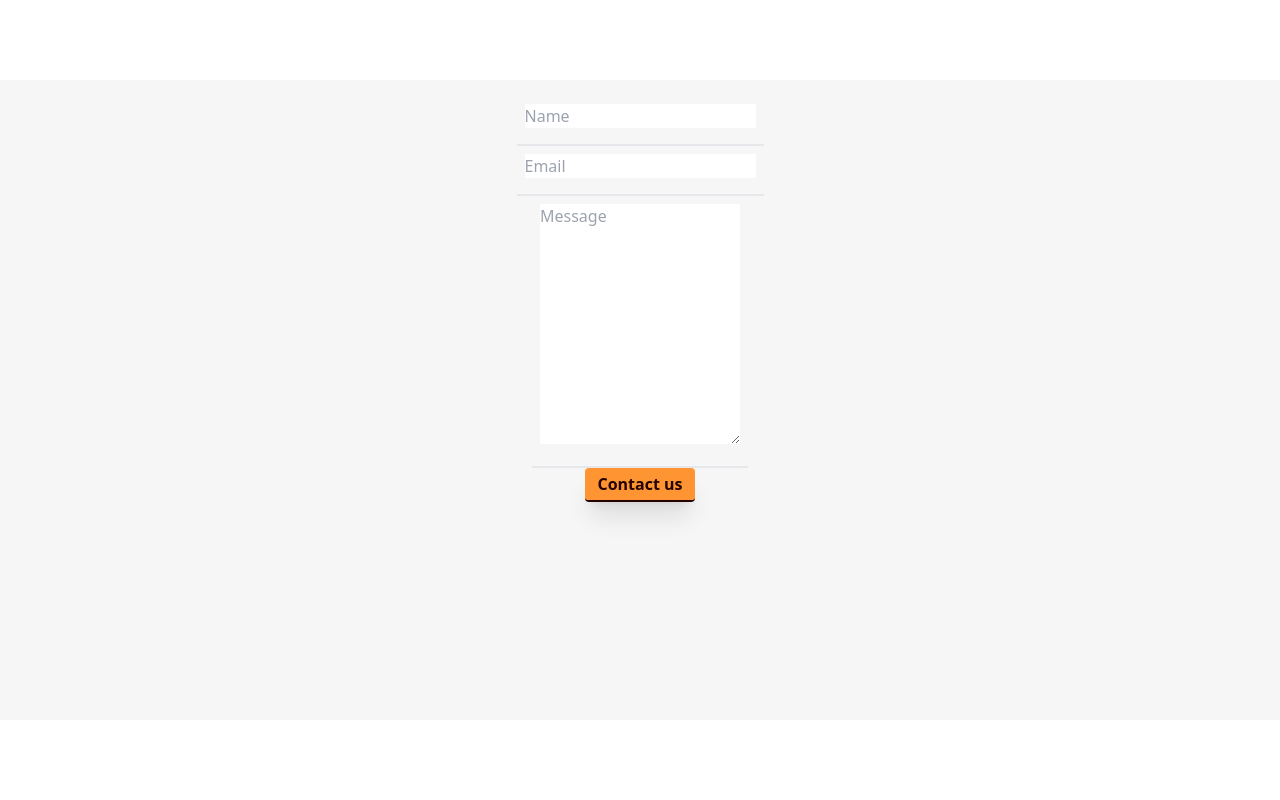
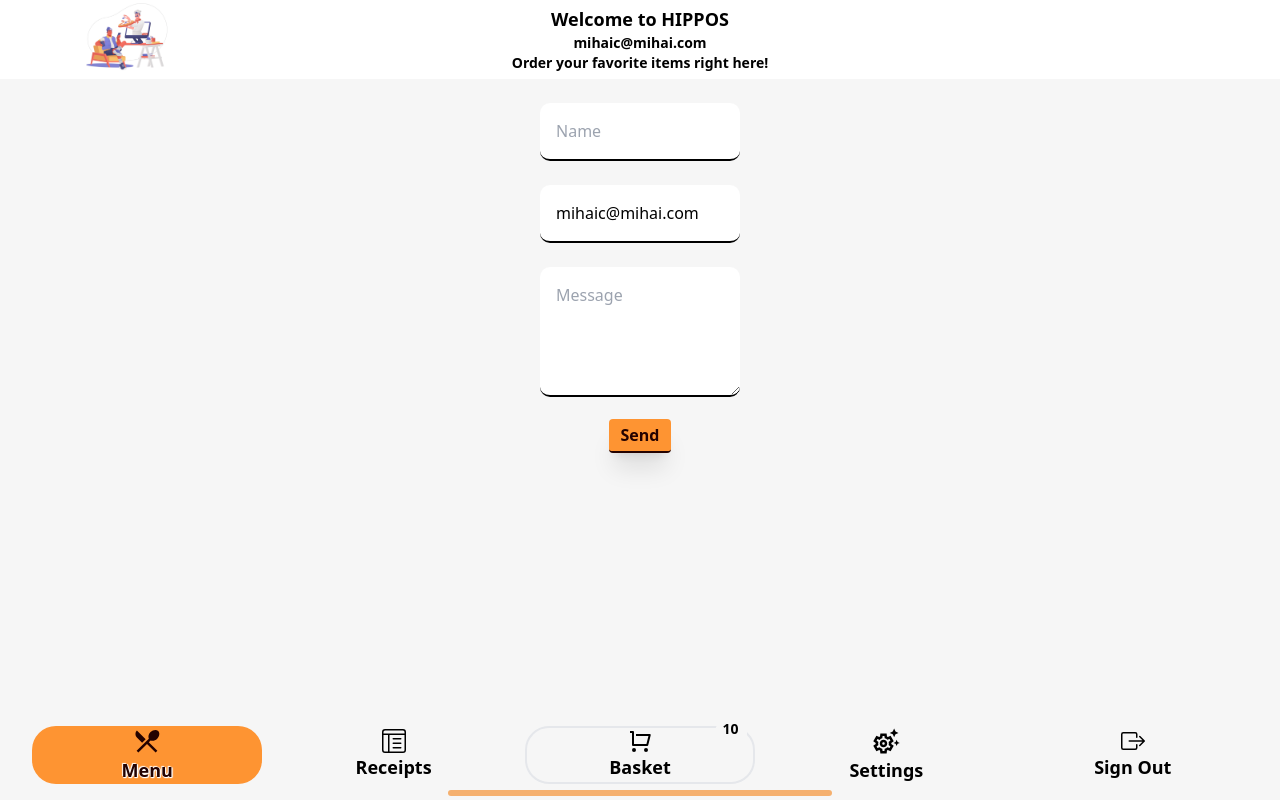
Before and after one commit to mihaicc30/HIPPOSv2, a React (Vite) app: page /Contact in a window 1280 px wide. Built offline with nearby package versions, Linux system fonts and the light colour scheme.

Commit message:
contact form update

```diff
--- a/src/App.jsx
+++ b/src/App.jsx
@@ -869,7 +869,7 @@ const App = () => {
 	const [searchValue, setSearchValue] = useState("");
 
 	// to set up later on
-	const [user, setUser] = useState(null);
+	const [user, setUser] = useState("mihaic@mihai.com");
 
 	// to grab from db later on
 	const [receipts, setReceipts] = useState([
--- a/src/comp/basket/Basket.jsx
+++ b/src/comp/basket/Basket.jsx
@@ -1,5 +1,6 @@
 import React, { useEffect, useState } from "react";
 import "./Basket.css";
+import { isConsecutive, calculateTotalPrice } from "../../utils/BasketUtils";
 
 const Basket = ({ menuitems, basketItems, setBasketItems }) => {
 	const [computedBasket, setComputedBasket] = useState([]);
@@ -32,41 +33,20 @@ const Basket = ({ menuitems, basketItems, setBasketItems }) => {
 		setTotalPrice(totalPrice);
 	}, [computedBasket]);
 
-	const calculateTotalPrice = (basketItems) => {
-		const totalPrice = basketItems.reduce(
-			(total, item) => total + parseFloat(item.price * item.qty),
-			0,
-		);
-		return totalPrice.toFixed(2);
-	};
-
-	const isConsecutive = (arr) => {
-		const sortedArr = arr.sort((a, b) => a - b); // Sort the array in ascending order
-		for (let i = 0; i < sortedArr.length - 1; i++) {
-			if (sortedArr[i] + 1 !== sortedArr[i + 1]) {
-				return false; // Numbers are not consecutive
-			}
-		}
-		return true; // Numbers are consecutive
-	};
-
 	const checkIfCoursesNeedRefactoring = () => {
 		const uniqueCourses = [...new Set(basketItems.map((item) => item.course))];
-		console.log("🚀 ~ file: Basket.jsx:55 ~ checkIfCoursesNeedRefactoring ~ uniqueCourses:", uniqueCourses)
-		if (!uniqueCourses) return;
+		if (!uniqueCourses || uniqueCourses == 0) return;
 		const areCoursesConsecutive = isConsecutive(uniqueCourses);
 		if (!uniqueCourses.includes(1) || !areCoursesConsecutive) {
 			console.log("Basket needs refactoring.");
 			const updatedBasketItems = basketItems.map((item) => {
-				console.log(item, item.course);
 				const newCourse =
 					item.course > 1 && !uniqueCourses.includes(item.course - 1)
 						? item.course - 1
 						: item.course;
 				return {
 					...item,
-					// course: newCourse > 1 ? newCourse : 1,
-					course: newCourse > 1 ? newCourse : item.course == 0 ? 0 : 1
+					course: newCourse > 1 ? newCourse : item.course == 0 ? 0 : 1,
 				};
 			});
 			setBasketItems(updatedBasketItems);
@@ -140,7 +120,7 @@ const Basket = ({ menuitems, basketItems, setBasketItems }) => {
 		}
 	};
 
-	const getUniqueCourses = () => {
+	const getUniqueCourses = (basket) => {
 		const uniqueCourses = basketItems.reduce((courses, item) => {
 			if (!courses.includes(item.course)) {
 				courses.push(item.course);
@@ -155,10 +135,6 @@ const Basket = ({ menuitems, basketItems, setBasketItems }) => {
 		console.log(itemz, e);
 		const updatedBasketItems = basketItems.map((item) => {
 			if (item.item === itemz) {
-				console.log(
-					"🚀 ~ file: Basket.jsx:154 ~ updatedBasketItems ~ item:",
-					item,
-				);
 				return {
 					...item,
 					course: parseInt(e),
@@ -166,11 +142,6 @@ const Basket = ({ menuitems, basketItems, setBasketItems }) => {
 			}
 			return item;
 		});
-		console.log(
-			"🚀 ~ file: Basket.jsx:163 ~ updatedBasketItems ~ updatedBasketItems:",
-			updatedBasketItems,
-		);
-
 		setBasketItems(updatedBasketItems);
 	};
 
@@ -180,7 +151,7 @@ const Basket = ({ menuitems, basketItems, setBasketItems }) => {
 				<p>The White Lion</p>
 				<p>Table: 6</p>
 			</div>
-			<div className="products flex flex-col gap-4 px-4 my-4  overflow-auto">
+			<div className="products flex flex-col gap-4 px-4 grow overflow-auto">
 				{getUniqueCourses().includes(0) && <p className="border-b-8">Drinks</p>}
 				{computedBasket.map((item, index) => {
 					if (item.course === 0) {
@@ -315,12 +286,12 @@ const Basket = ({ menuitems, basketItems, setBasketItems }) => {
 				})}
 			</div>
 
-			<p className="text-3xl text-center my-4 pt-4 border-t-2">
+			<p className="text-3xl text-center pt-4 border-t-2">
 				TOTAL £{totalPrice}
 			</p>
 			<button
 				disabled={parseFloat(totalPrice) <= 0}
-				className="bg-[--c1] rounded px-3 text-center py-3 my-4 mx-4 font-bold border-b-2 border-b-[--c2] text-[--c2] relative inline-block shadow-xl active:shadow-black active:shadow-inner disabled:bg-[#cecdcd] disabled:text-[#ffffff] disabled:active:shadow-none">
+				className="bg-[--c1] rounded px-3 text-center py-3 mx-4 font-bold border-b-2 border-b-[--c2] text-[--c2] relative inline-block shadow-xl active:shadow-black active:shadow-inner disabled:bg-[#cecdcd] disabled:text-[#ffffff] disabled:active:shadow-none">
 				Payment
 			</button>
 		</div>
--- a/src/comp/settings/Contact.jsx
+++ b/src/comp/settings/Contact.jsx
@@ -1,21 +1,120 @@
-import React from "react";
+import React, { useState } from "react";
+import { useNavigate } from "react-router-dom";
 
-const Contact = () => {
+const Contact = ({ user }) => {
+	const nav = useNavigate()
+	const [err, setErr] = useState({
+		name: "",
+		email: "",
+		message: "",
+	});
+	const handleSend = (e) => {
+		e.preventDefault();
+		let submit = true;
+
+		const name = e.target.name.value;
+		const email = e.target.email.value;
+		const message = e.target.message.value;
+		const emailPattern = /^[a-z0-9._%+-]+@[a-z0-9.-]+\.[a-z]{2,8}$/;
+
+		if (!email || email.length < 5) {
+			submit = false;
+			setErr((prevErr) => ({
+				...prevErr,
+				email: "Please enter email.",
+			}));
+		} else if (!emailPattern.test(email)) {
+			submit = false;
+			setErr((prevErr) => ({
+				...prevErr,
+				email: "Email is not valid.",
+			}));
+		} else {
+			setErr((prevErr) => ({
+				...prevErr,
+				email: "",
+			}));
+		}
+
+		if (!name || name.length < 3) {
+			submit = false;
+			setErr((prevErr) => ({
+				...prevErr,
+				name: "Please enter name.",
+			}));
+		} else {
+			setErr((prevErr) => ({
+				...prevErr,
+				name: "",
+			}));
+		}
+		if (!message || message.length < 6) {
+			submit = false;
+			setErr((prevErr) => ({
+				...prevErr,
+				message: "Please enter message.",
+			}));
+		} else {
+			setErr((prevErr) => ({
+				...prevErr,
+				message: "",
+			}));
+		}
+		if (!submit) return;
+		console.log("Contact form valid. Proceeding.");
+		setErr({
+			name: "",
+			email: "",
+			message: "",
+		});
+
+		e.target.name.value = "";
+		e.target.email.value = "";
+		e.target.message.value = "";
+		alert("Your message has been sent!");
+		nav(-1)
+	};
 	return (
 		<div className="basis-[80%] bg-[--c60] z-10 overflow-y-scroll p-4 flex flex-col items-center w-100">
-			<div className="p-2 pb-4 border-b-2">
-				<input type="text" placeholder="Name" />
-			</div>
-			<div className="p-2 pb-4 border-b-2">
-				<input type="text" placeholder="Email" />
-			</div>
+			<form className="flex flex-col" onSubmit={handleSend}>
+				<div className="p-2 pb-4">
+					<input
+						name="name"
+						type="text"
+						placeholder="Name"
+						required
+						className="w-[200px] p-4 rounded-[10px] border-b-2 border-b-black outline-none"
+					/>
 
-			<div className="p-2 pb-4 border-b-2">
-				<textarea name="" id="" rows="10" placeholder="Message"></textarea>
-			</div>
-			<button className="bg-[--c1] rounded px-3 py-1 font-bold border-b-2 border-b-[--c2] text-[--c2] relative inline-block shadow-xl active:shadow-black active:shadow-inner disabled:bg-[#cecdcd] disabled:text-[#ffffff] disabled:active:shadow-none">
-				Contact us
-			</button>
+					{err.name && <p>{err.name}</p>}
+				</div>
+				<div className="p-2 pb-4">
+					<input
+						name="email"
+						type="text"
+						placeholder="Email"
+						defaultValue={user}
+						required
+						className="w-[200px] p-4 rounded-[10px] border-b-2 border-b-black outline-none"
+					/>
+
+					{err.email && <p>{err.email}</p>}
+				</div>
+
+				<div className="p-2 pb-4">
+					<textarea
+						name="message"
+						rows="4"
+						placeholder="Message"
+						required
+						className="w-[200px] p-4 rounded-[10px] border-b-2 border-b-black outline-none"></textarea>
+
+					{err.message && <p>{err.message}</p>}
+				</div>
+				<button className="bg-[--c1] rounded px-3 py-1 font-bold border-b-2 border-b-[--c2] mx-auto text-[--c2] relative inline-block shadow-xl active:shadow-black active:shadow-inner disabled:bg-[#cecdcd] disabled:text-[#ffffff] disabled:active:shadow-none">
+					Send
+				</button>
+			</form>
 		</div>
 	);
 };
--- a/src/comp/settings/Notifications.jsx
+++ b/src/comp/settings/Notifications.jsx
@@ -3,7 +3,7 @@ import React from 'react'
 const Notifications = () => {
   return (
 		<div className="basis-[80%] bg-[--c60] z-10 overflow-y-scroll p-4 flex flex-col">
-
+      <p>Work in progress.</p>
     </div>
   )
 }
--- /dev/null
+++ b/src/utils/BasketUtils.jsx
@@ -0,0 +1,17 @@
+export const isConsecutive = (arr) => {
+	const sortedArr = arr.sort((a, b) => a - b); // Sort the array in ascending order
+	for (let i = 0; i < sortedArr.length - 1; i++) {
+		if (sortedArr[i] + 1 !== sortedArr[i + 1]) {
+			return false; // Numbers are not consecutive
+		}
+	}
+	return true; // Numbers are consecutive
+};
+
+export const calculateTotalPrice = (basketItems) => {
+	const totalPrice = basketItems.reduce(
+		(total, item) => total + parseFloat(item.price * item.qty),
+		0,
+	);
+	return totalPrice.toFixed(2);
+};
```
